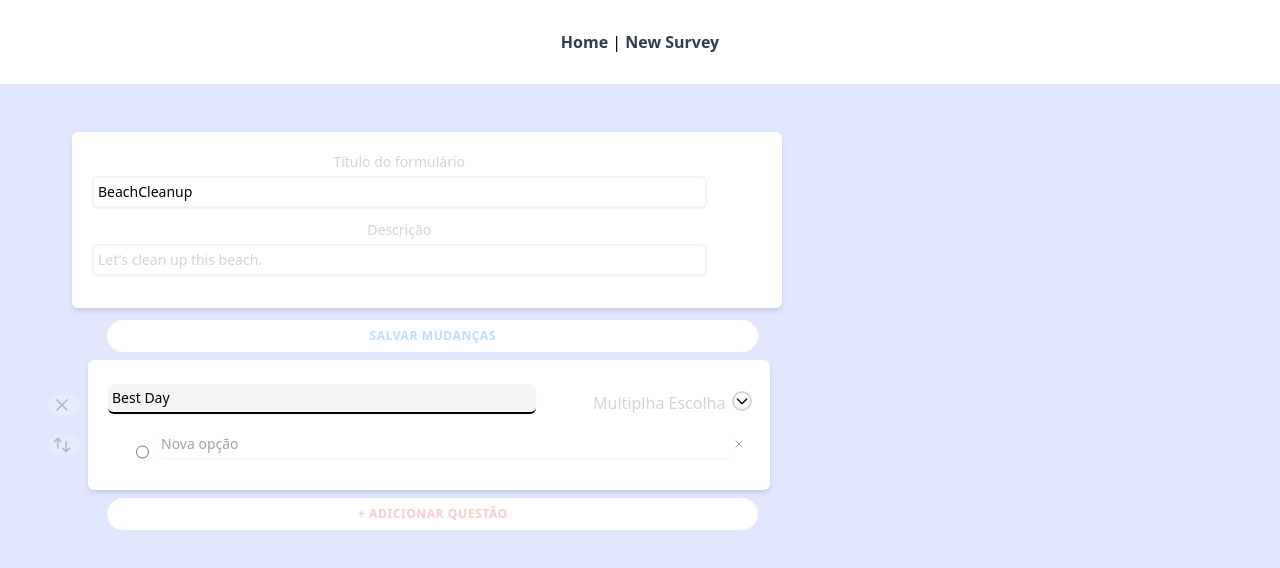
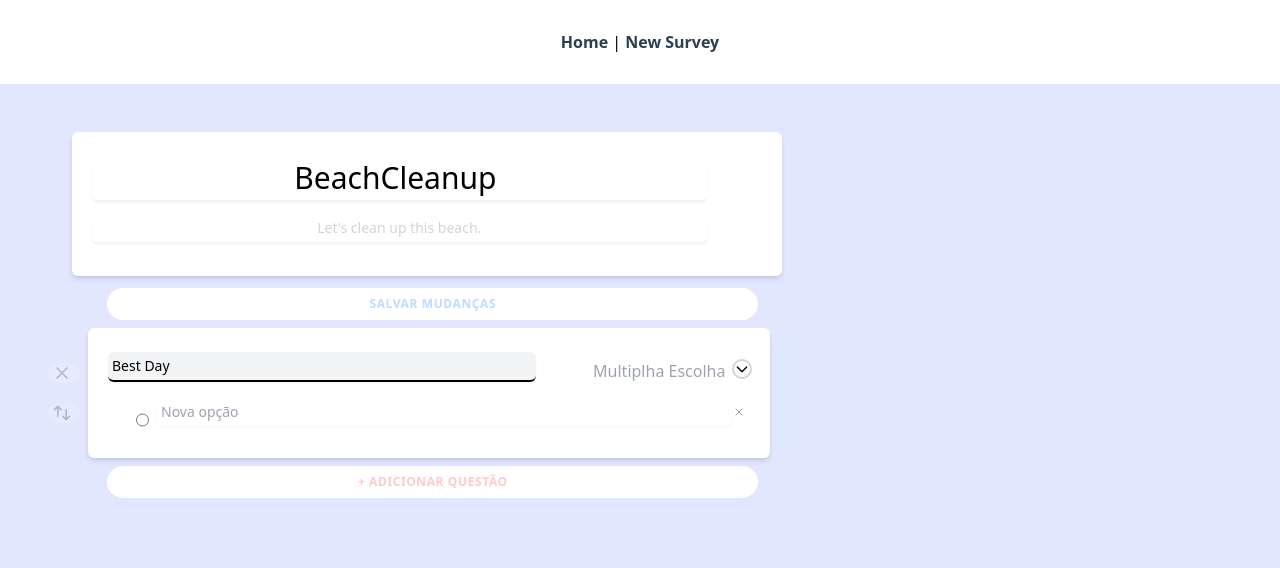
Before and after one commit to rogerhideo/testeSurvey, a Vue app: page /editsurvey/1 in a window 1280 px wide. Shown: the top 568 px of the page. Built offline with nearby package versions, Linux system fonts and the light colour scheme.

Commit message:
23-02-2021

```diff
--- a/src/components/surveys/miniSurvey.vue
+++ b/src/components/surveys/miniSurvey.vue
@@ -15,7 +15,7 @@
 						>
 					</div>
 					<div>
-						<span class="text-gray-300"> {{selectedSet}} </span>
+						<span class="text-gray-400" > {{selectedSet}} </span>
 						<div class="inline-block ">
 							<button
 								class="ml-1 flex items-center justify-center h-4 w-4 rounded-full ring-2 ring-gray-300   hover:ring-gray-400 focus:outline-none transform hover:scale-110 shadow-sm" @click="toggleModalOptions"
@@ -46,7 +46,7 @@
 								</svg>
 
 
-							<span class="text-gray-300 hover:text-black hover:font-bold ml-2"> Reposta Curta </span>
+							<span class="text-gray-500 hover:text-black hover:font-bold ml-2"> Reposta Curta </span>
 						</i>
 					</div>
 					<div class="flex mt-3">
@@ -58,7 +58,7 @@
 									<path fill-rule="evenodd" d="M3 4a1 1 0 011-1h12a1 1 0 110 2H4a1 1 0 01-1-1zm0 4a1 1 0 011-1h12a1 1 0 110 2H4a1 1 0 01-1-1zm0 4a1 1 0 011-1h12a1 1 0 110 2H4a1 1 0 01-1-1zm0 4a1 1 0 011-1h12a1 1 0 110 2H4a1 1 0 01-1-1z" clip-rule="evenodd" />
 								</svg>
 
-							<span class="text-gray-300 hover:text-black hover:font-bold ml-2"> Parágrafo </span>
+							<span class="text-gray-500 hover:text-black hover:font-bold ml-2"> Parágrafo </span>
 						</i>
 					</div>
 					<div class="flex mt-3">
@@ -71,7 +71,7 @@
 								</svg>
 
 
-							<span class="text-gray-300 hover:text-black hover:font-bold ml-2"> Multiplha Escolha </span>
+							<span class="text-gray-500 hover:text-black hover:font-bold ml-2"> Multiplha Escolha </span>
 						</i>
 					</div>
 					<div class="flex mt-3">
--- a/src/views/surveys/EditSurvey.vue
+++ b/src/views/surveys/EditSurvey.vue
@@ -4,23 +4,23 @@
 	<div class="md:flex-wrap w-3/5 bg-white shadow-md rounded-md border-gray-200 hover:shadow-xl p-5 ml-6 mb-3 ">
 		<div class=" w-11/12">
 			<div class="md:flex-wrap md:justify-center md:items-center w-full text-center ">
-				<label  class="block text-sm font-medium text-gray-300">Título do formulário</label>
+
 				<input
 					type="text"
 					name="title"
 					id="title"
 					placeholder= "Título do formulário"
 					v-model= "survey.title"
-					class="flex w-full outline-none mt-1  p-1 mb-3 text-2xl border-2 border-gray-100    shadow-sm sm:text-sm  focus:border-gray-300  rounded-md"
+					class="flex w-full outline-none text-center text-3xl border-b-2 border-gray-100  shadow-sm  focus:border-gray-300  rounded-md  mt-1  p-1 mb-3"
 				>
-				<label for="description" class="block text-sm font-medium text-gray-300">Descrição</label>
+
 				<input
 					type="text"
 					name="description"
 					id="description"
 					placeholder= "Descrição do formulário"
 					v-model= "survey.description"
-					class="flex w-full outline-none mt-1  p-1 mb-3 text-gray-300 border-2 border-gray-100    shadow-sm sm:text-sm  focus:border-gray-300  rounded-md"
+					class="flex w-full outline-none mt-1 p-1 mb-3 text-center text-xl text-gray-300 border-b-2 border-gray-100    shadow-sm sm:text-sm  focus:border-gray-300  rounded-md"
 				>
 
 			</div>
```
